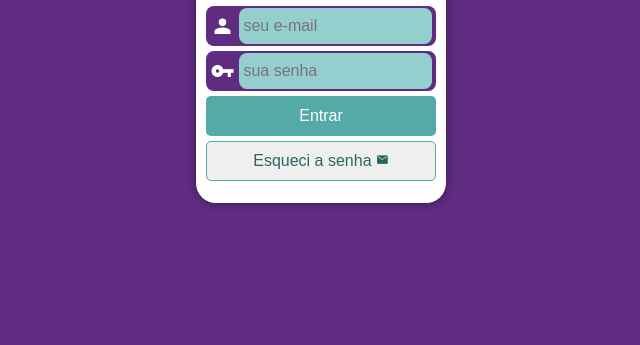
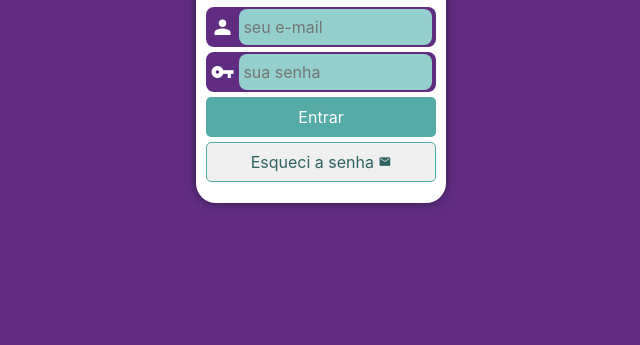
Before and after one commit to DanwiiloCarvalho/telalogin, a plain HTML site: page index.html in a window 1280 px wide. Shown: the part 455-800 px from the top of the page, without its empty margins (319-959 px from the left). Drawn offline with nearby package versions, Linux system fonts and the light colour scheme.

Commit message:
Alteração do font-family e do tipo de input de e-mail

```diff
--- a/index.html
+++ b/index.html
@@ -17,7 +17,7 @@
                 <form action="" method="post">
                     <div>
                         <span class="material-symbols-outlined">person</span>
-                        <input type="text" name="" id="" placeholder="seu e-mail">
+                        <input type="email" name="" id="" placeholder="seu e-mail">
                     </div>
                     <div>
                         <span class="material-symbols-outlined">vpn_key</span>
--- a/style/media-query.css
+++ b/style/media-query.css
@@ -5,7 +5,7 @@
     margin: 0px;
     padding: 0px;
     box-sizing: border-box;
-    font-family: Arial, Helvetica, sans-serif;
+    font-family: -apple-system, BlinkMacSystemFont, 'Segoe UI', Roboto, Oxygen, Ubuntu, Cantarell, 'Open Sans', 'Helvetica Neue', sans-serif;
 }
 
 body {
```
